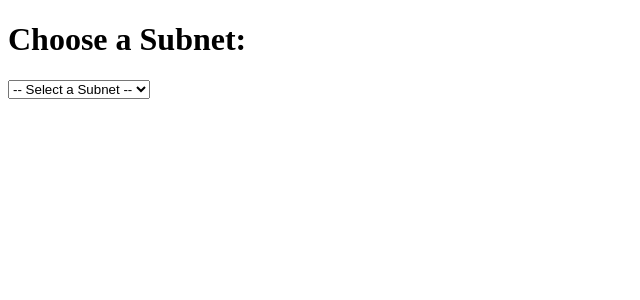
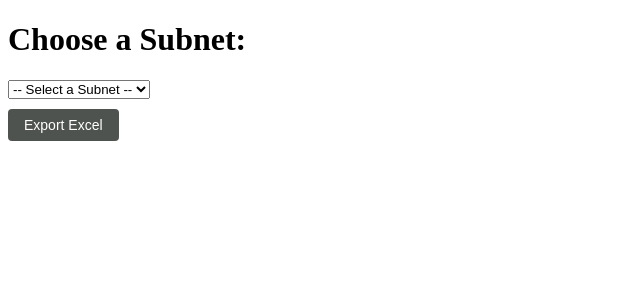
Before and after one commit to asummerau/IP-address-mgmt, a Flask app: page / in a window 1280 px wide. Shown: the top 300 px of the page, without its empty margins (0-640 px from the left). Run offline with Flask 3, Linux system fonts and the light colour scheme.

Commit message:
Add export button

```diff
--- a/app.py
+++ b/app.py
@@ -1,4 +1,4 @@
-from flask import Flask, render_template, request, jsonify
+from flask import Flask, render_template, request, jsonify, send_file
 import pandas as pd
 from netaddr import IPNetwork
 import json
@@ -74,7 +74,11 @@ def save():
 
     return 'Data saved successfully.'
 
-
+@app.route('/exportExcel', methods=['GET'])
+def export_excel():
+    excel_filename = 'ip_addresses.xlsx'
+    df.to_excel(excel_filename, index=False)
+    return send_file(excel_filename, as_attachment=True)
 
 if __name__ == '__main__':
     app.run(host="0.0.0.0", port="9000", debug=True)
--- a/static/script.js
+++ b/static/script.js
@@ -97,3 +97,7 @@ function handleCheckboxChange(checkbox, row) {
         row.classList.remove('checked-row');
     }
 }
+
+function exportToExcel() {
+    window.location.href = '/exportExcel';
+}
--- a/static/styles.css
+++ b/static/styles.css
@@ -1,12 +1,12 @@
 table {
     border-collapse: collapse;
     width: 80%;
+    border-spacing: 0;
 }
 
 th, td {
     padding: 6px;
     border-bottom: 1px solid #DDD;
-    font-size: 14px;
 }
 
 tr:hover {
@@ -16,6 +16,17 @@ tr:hover {
 th {
     text-align: left;
     background-color: #f2f2f2;
+    font-size: 14px;
+}
+
+
+td {
+    font-size: 12px;
+}
+
+/* Make table rows more compact */
+tr {
+    height: 30px; /* Adjust height as needed */
 }
 
 th:first-child, td:first-child {
@@ -75,5 +86,26 @@ tr.checked-row {
 }
 
 .save-button:hover {
-    background-color: #45a049;
+    background-color: #1b3c1c;
 }
+
+.export-button {
+    padding: 8px 16px;
+    background-color: #4f534f;
+    color: #FFF;
+    border: none;
+    border-radius: 4px;
+    cursor: pointer;
+    font-size: 14px;
+}
+
+#button-container {
+    display: flex;
+    justify-content: space-between;
+    margin-top: 20px;
+}
+
+#save-button-container,
+#export-excel-button-container {
+    margin-top: 10px;
+}
--- a/template/index.html
+++ b/template/index.html
@@ -21,5 +21,8 @@
     <div id="ip-addresses-table-container"></div>
 
     <script src="{{ url_for('static', filename='script.js') }}"></script>
+    <div id="export-excel-button-container">
+        <button onclick="exportToExcel()" class="export-button">Export Excel</button>
+    </div>
 </body>
 </html>
```
